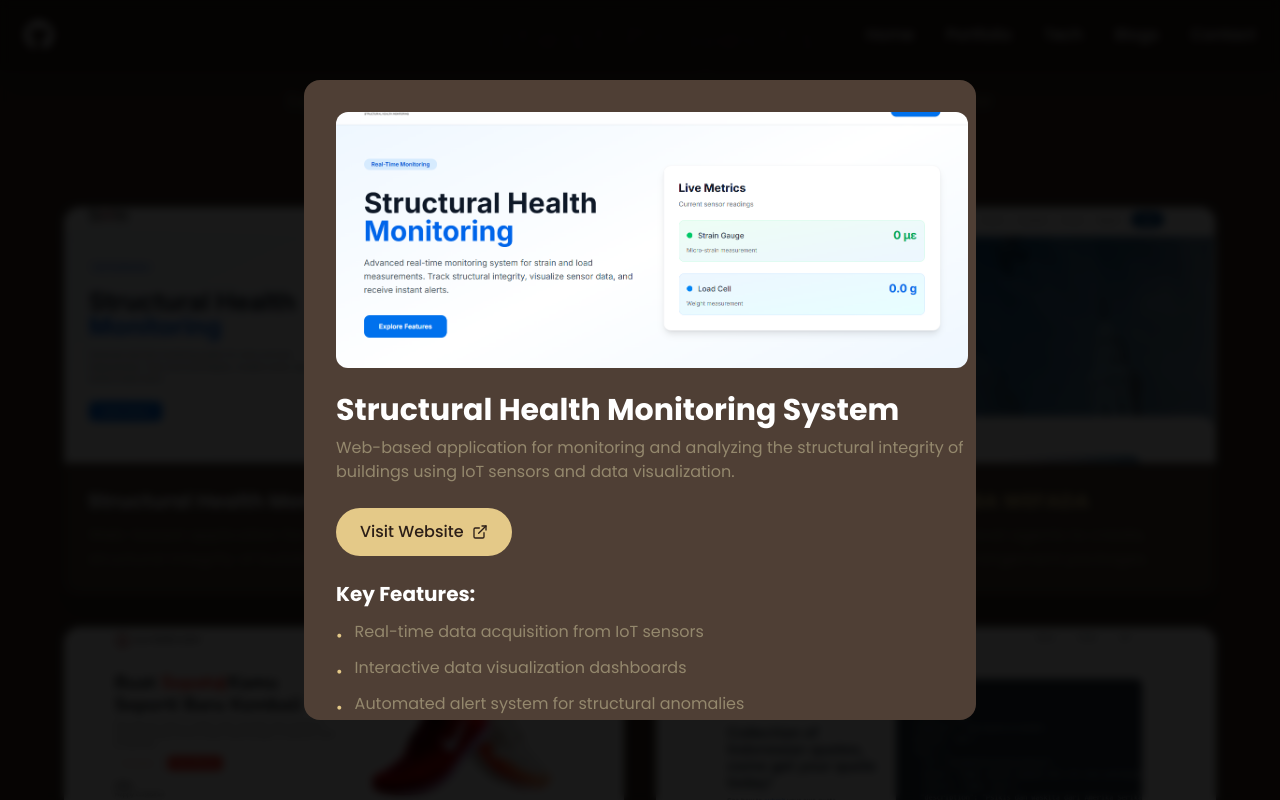
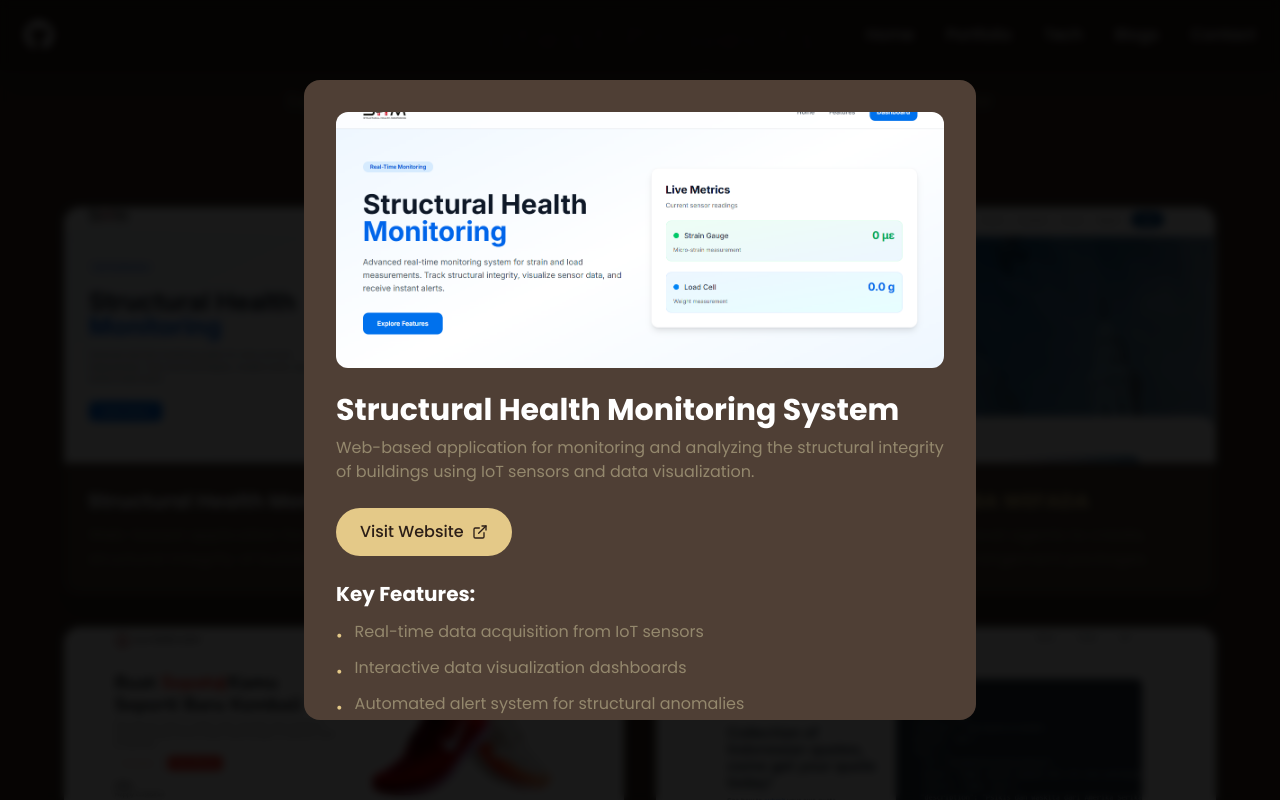
Before and after one commit to luckyabdillah/luckyabdillah.github.io, a React (Vite) app: page / in a window 1280 px wide. Both pictures are taken after a click on the element 344 px from the left and 1384 px from the top of the page. Shown: the part 984-1784 px from the top of the page. Built offline with nearby package versions, Linux system fonts and the light colour scheme.

Commit message:
fix: modal scrollbar width ruining modal inner padding

```diff
--- a/src/components/Portfolio.jsx
+++ b/src/components/Portfolio.jsx
@@ -227,29 +227,36 @@ const Portfolio = () => {
               className="bg-dark-lighter rounded-2xl max-w-2xl w-full max-h-[80vh] overflow-hidden flex flex-col"
               onClick={(e) => e.stopPropagation()}
             >
-              <div className="overflow-y-auto scrollbar-custom-inner flex-1 p-8">
+              <div className="overflow-y-auto scrollbar-custom-inner flex-1 p-4 sm:p-8">
+                <div className="mx-auto w-full max-w-[640px]">
                   <img
                     src={selectedProject.img}
                     alt={selectedProject.title}
-                className="w-full h-64 object-cover rounded-xl mb-6"
+                    className="w-full h-48 sm:h-64 object-cover rounded-xl mb-4 sm:mb-6"
                   />
-              <h3 className="text-3xl font-bold text-white mb-2">
+                  <h3 className="text-2xl sm:text-3xl font-bold text-white mb-2">
                     {selectedProject.title}
                   </h3>
                   {selectedProject.company && (
-                <p className="text-primary-light text-xl mb-4">{selectedProject.company}</p>
+                    <p className="text-primary-light text-lg sm:text-xl mb-3 sm:mb-4">
+                      {selectedProject.company}
+                    </p>
                   )}
-              <p className="text-muted mb-6">{selectedProject.description}</p>
+                  <p className="text-muted mb-5 sm:mb-6 text-sm sm:text-base">
+                    {selectedProject.description}
+                  </p>
+                  <div className="flex mb-6">
                     <a
                       href={selectedProject.url}
                       target="_blank"
                       rel="noopener noreferrer"
-                className="btn-primary inline-flex items-center gap-2 mb-6"
+                      className="btn-primary inline-flex items-center gap-2"
                     >
                       Visit Website <FiExternalLink />
                     </a>
-              <h4 className="text-xl font-bold text-white mb-3">Key Features:</h4>
-              <ul className="space-y-2">
+                  </div>
+                  <h4 className="text-lg sm:text-xl font-bold text-white mb-3">Key Features:</h4>
+                  <ul className="space-y-2 text-left text-sm sm:text-base">
                     {selectedProject.details.map((detail, idx) => (
                       <li key={idx} className="text-muted flex items-start gap-3">
                         <span className="text-primary-light mt-1">•</span>
@@ -264,6 +271,7 @@ const Portfolio = () => {
                     Close
                   </button>
                 </div>
+              </div>
             </motion.div>
           </motion.div>
         )}
--- a/src/index.css
+++ b/src/index.css
@@ -60,10 +60,6 @@
     text-shadow: 2px 2px 4px rgba(0, 0, 0, 0.3);
   }
 
-  .scrollbar-custom-inner {
-    padding-right: 8px;
-  }
-
   .scrollbar-custom-inner::-webkit-scrollbar {
     width: 6px;
   }
```
Lines whose indentation alone changed are shown as unchanged.
